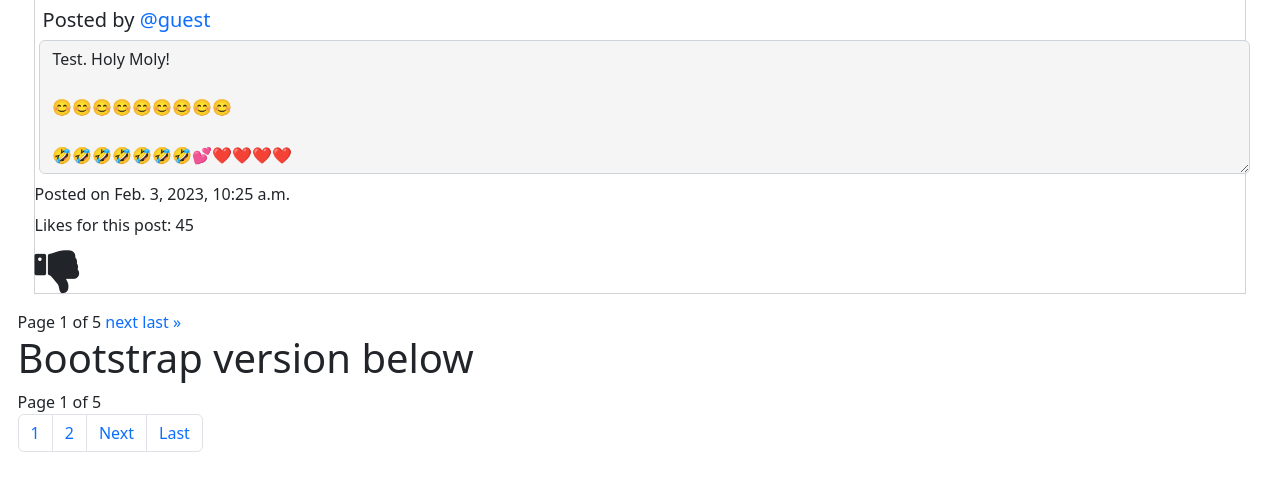
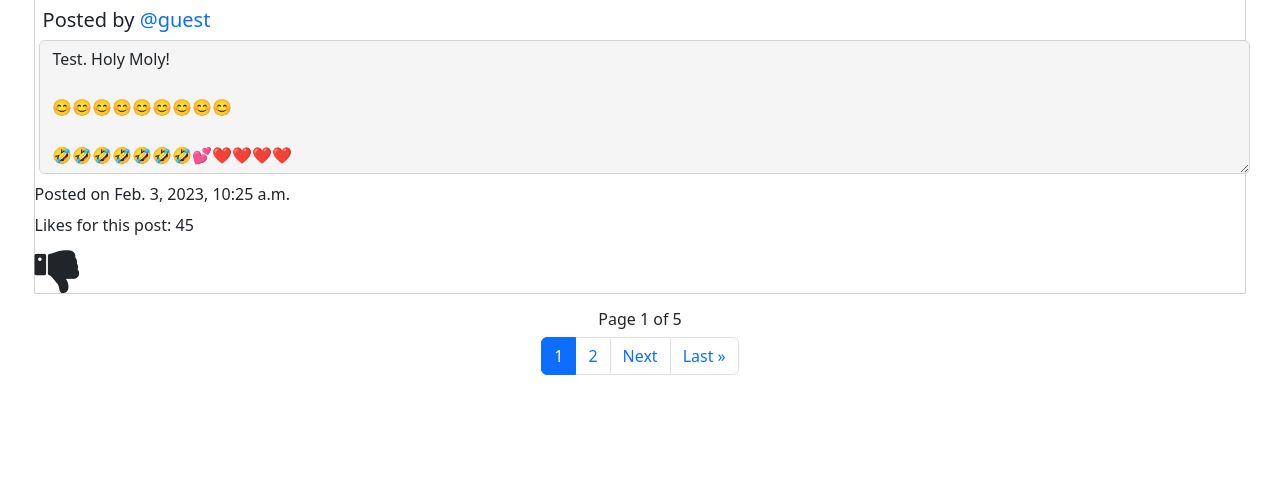
Before and after one commit to techcommdude/network, a Django app: page /allPosts in a window 1280 px wide. Shown: the part 628-1114 px from the top of the page. After the commit the page ends 1003 px from the top, so only its background shows below. Run offline with Django 3.2, Linux system fonts and the light colour scheme; a user stored in the database is signed in; data comes from the database, SQL or seed files in the repository; both versions use the stored data as it was after the commit.

Commit message:
changes are good.

```diff
--- a/network/static/network/styles.css
+++ b/network/static/network/styles.css
@@ -22,6 +22,12 @@ a {
 p {
 
     margin-bottom: 0.4rem;
+}
+
+.paginationNumberPages {
+    justify-content: center;
+    display: flex;
+
 }
 
 .creator {
--- a/network/templates/network/allPosts.html
+++ b/network/templates/network/allPosts.html
@@ -91,36 +91,20 @@
     {% endfor %}
 </div>
 
-<div class="pagination">
-    <span class="step-links">
-        {% if page_obj.has_previous %}
-        <a href="?page=1">&laquo; first</a>
-        <a href="?page={{ page_obj.previous_page_number }}">previous</a>
-        {% endif %}
 
-        <span class="current">
-            Page {{ page_obj.number }} of {{ page_obj.paginator.num_pages }}
-        </span>
-
-        {% if page_obj.has_next %}
-        <a href="?page={{ page_obj.next_page_number }}">next</a>
-        <a href="?page={{ page_obj.paginator.num_pages }}">last &raquo;</a>
-        {% endif %}
-    </span>
-</div>
-
-<h1>Bootstrap version below</h1>
-
-<!-- Try to make this the bootstrap version. -->
+<!--  bootstrap version of the pagination. -->
 <nav aria-label="Page navigation">
 
-    <span class="paginationNumberPages">
-        Page {{ page_obj.number }} of {{ page_obj.paginator.num_pages }}
-    </span>
-    <div class="pagination">
-        <ul class="pagination">
+
+    <div class="Djangopagination">
+
+        <h6 class="paginationNumberPages"> Page {{ page_obj.number }} of {{ page_obj.paginator.num_pages }}</h6>
+
+        <ul class="pagination justify-content-center">
+
+
             {% if page_obj.has_previous %}
-            <li class="page-item"><a class="page-link" href="?page=1">First</a></li>
+            <li class="page-item"><a class="page-link" href="?page=1">&laquo; First</a></li>
                 <li class="page-item"><a class="page-link" href="?page={{ page_obj.previous_page_number }}">Previous</a>
             </li>
 
@@ -132,7 +116,7 @@
             {% endif %}
 
 
-            <li class="page-item"><a class="page-link" href="?page={{ page_obj.number }}">{{ page_obj.number }}</a></li>
+            <li class="page-item active" aria-current="page"><a class="page-link" href="?page={{ page_obj.number }}">{{ page_obj.number }}</a></li>
 
             {% if page_obj.has_next %}
 
@@ -144,7 +128,7 @@
             {% if page_obj.has_next %}
 
             <li class="page-item"><a class="page-link" href="?page={{ page_obj.next_page_number }}">Next</a></li>
-                 <li class="page-item"><a class="page-link" href="?page={{ page_obj.paginator.num_pages }}">Last</a></li>
+                 <li class="page-item"><a class="page-link" href="?page={{ page_obj.paginator.num_pages }}">Last &raquo;</a></li>
 
 
             {% endif %}
```
Also changed, not shown: db.sqlite3.
